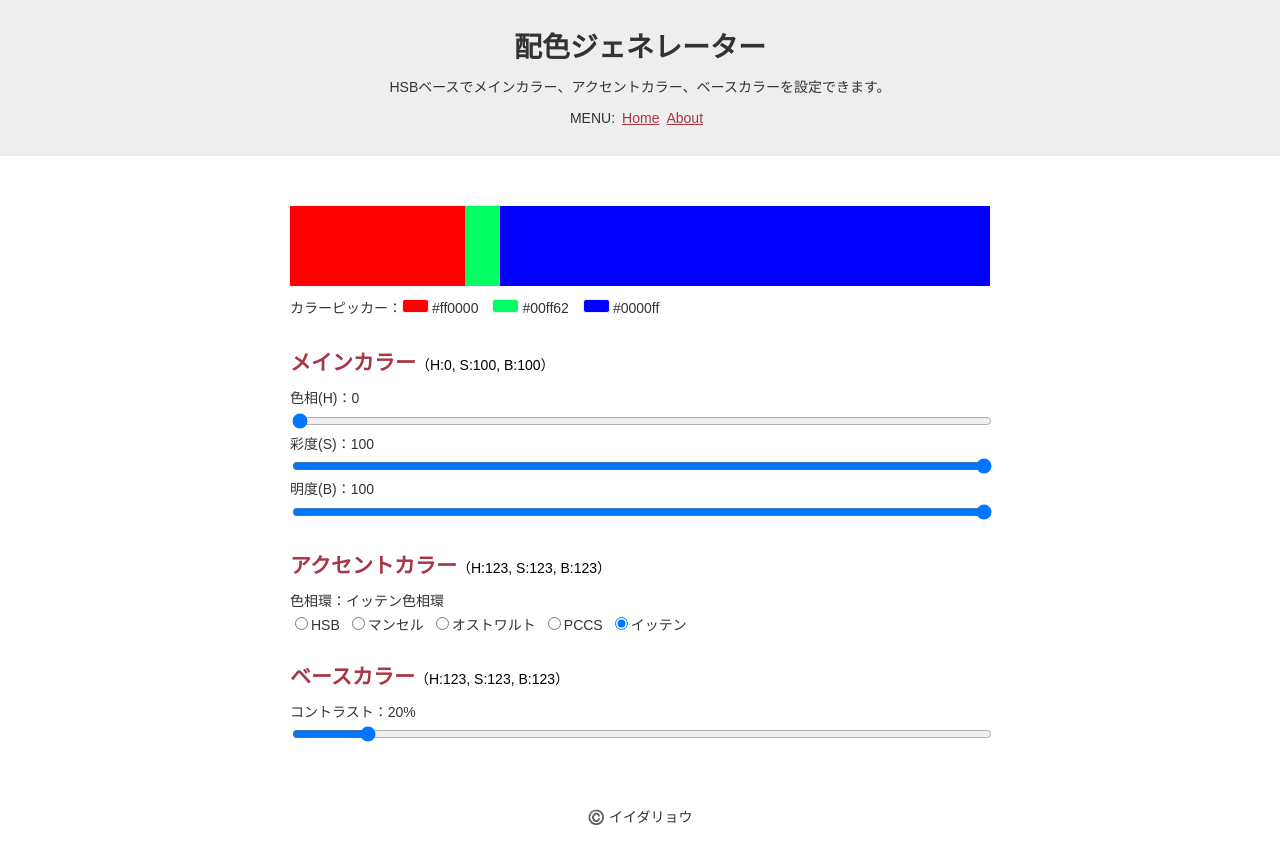
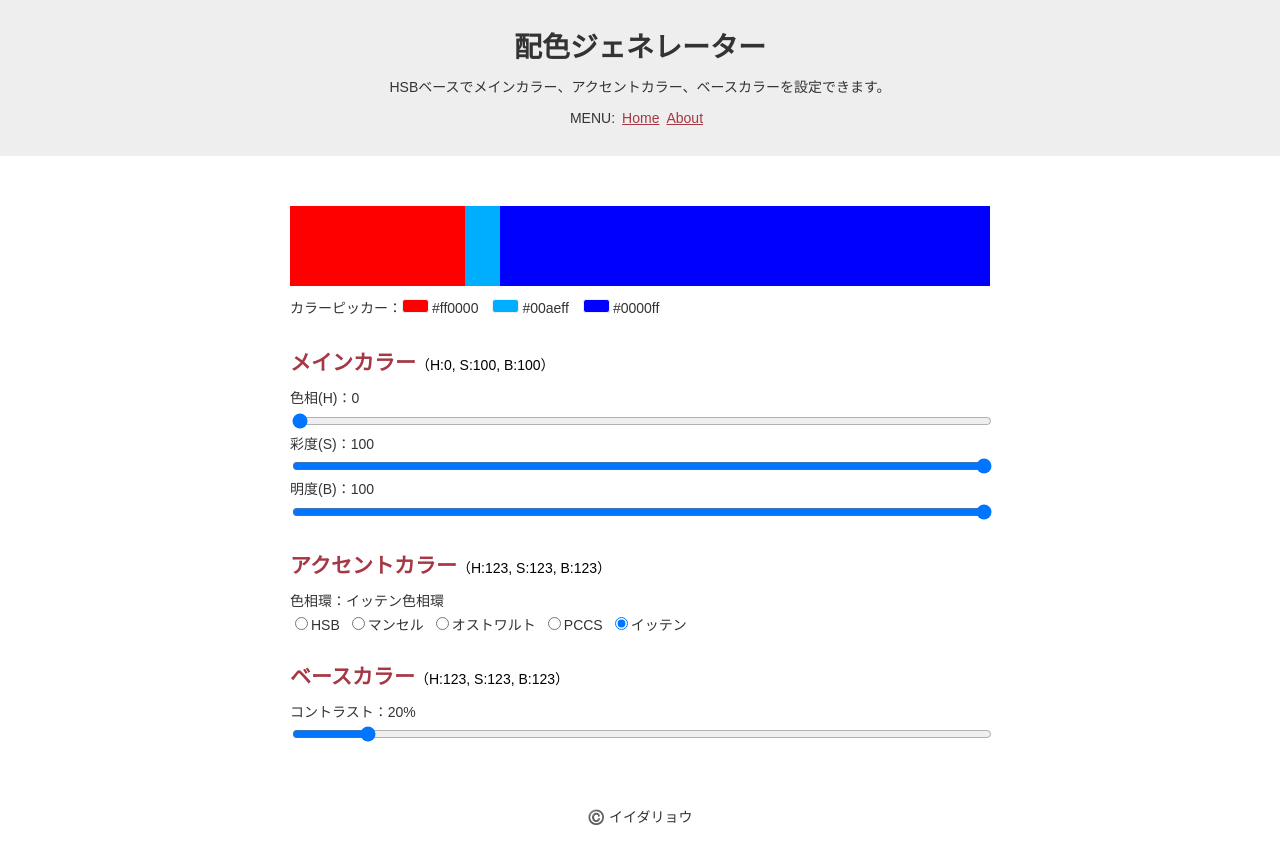
Before and after one commit to ryo-i/color-scheme-generator, a Next.js app: page / in a window 1280 px wide. Built offline with nearby package versions, Linux system fonts and the light colour scheme.

Commit message:
メインカラーのH値からアクセントカラーの色相環の基準色の範囲を割り出す #10

```diff
--- a/data/data.json
+++ b/data/data.json
@@ -27,9 +27,9 @@
         "hueCircle": {
             "hsb": [0, 30, 60, 90, 120, 150, 180, 210, 240, 270, 300, 330],
             "munsell": [7, 20, 47, 65, 115, 164, 177, 219, 276, 341],
-            "ostwald": [350, 24, 47, 159, 184, 200, 212, 305],
-            "pccs": [351, 17, 37, 50, 66, 154, 175, 192, 208, 243, 294, 332],
-            "itten": [354, 2, 15, 34, 56, 80, 143, 199, 206, 226, 278, 329]
+            "ostwald": [24, 47, 159, 184, 200, 212, 305, 350],
+            "pccs": [17, 37, 50, 66, 154, 175, 192, 208, 243, 294, 332, 351],
+            "itten": [2, 15, 34, 56, 80, 143, 199, 206, 226, 278, 329, 354]
         }
     },
     "footer": {
--- a/modules/colorConversion/accentColorHue.ts
+++ b/modules/colorConversion/accentColorHue.ts
@@ -7,7 +7,21 @@ function accentColorHue (keyColor: number[], mainColorHue: number) {
     console.log(keyColors);
     console.log(getHue);
 
-    return getHue;
+    for (let i = 0; i < keyColors.length; i++) {
+        if (keyColors[i] > mainColorHue && keyColors[i] !== keyColors[0]) {
+            const keyColor = keyColors[i-1];
+            const diff = mainColorHue - keyColor;
+            console.log('keyColor->' + keyColor);
+            console.log('diff->' + diff);
+            return　getHue;
+        } else if (keyColors[i] > mainColorHue && keyColors[i] === keyColors[0]) {
+            const keyColor = keyColors[keyColors.length - 1];
+            const diff = (360 - keyColor) + mainColorHue;
+            console.log('keyColor->' + keyColor);
+            console.log('diff->' + diff);
+            return　getHue;
+        }
+    }
 }
 
 export { accentColorHue };
--- a/modules/colorConversion/hsbToRgb.ts
+++ b/modules/colorConversion/hsbToRgb.ts
@@ -5,41 +5,41 @@ function hsbToRgb (h: number, s: number, b: number) {
 
     const max: number = (b / 100) * 255;
     const min: number = Math.round(max - ((s / 100) * max));
-    const difference: number = max - min;
+    const diff: number = max - min;
     console.log('max->' + max);
     console.log('min->' + min);
-    console.log('difference->' + difference);
+    console.log('diff->' + diff);
 
     if (h >= 0 && h <= 60) {
         console.log('Hが0-60だよー');
         red = max;
-        green = (h / 60) * (difference) + min;
+        green = (h / 60) * (diff) + min;
         blue = min;
     } else if (h >= 60 && h <= 120) {
         console.log('Hが60-120だよー');
-        red = ((120 - h) / 60) * (difference) + min;
+        red = ((120 - h) / 60) * (diff) + min;
         green = max;
         blue = min;
     } else if (h >= 120 && h <= 180) {
         console.log('Hが120-180だよー');
         red = min;
         green = max;
-        blue = ((h - 120) / 60) * (difference) + min;
+        blue = ((h - 120) / 60) * (diff) + min;
     } else if (h >= 180 && h <= 240) {
         console.log('Hが180-240だよー');
         red = min;
-        green = ((240 - h) / 60) * (difference) + min;
+        green = ((240 - h) / 60) * (diff) + min;
         blue = max;
     } else if (h >= 240 && h <= 300) {
         console.log('Hが240-300だよー');
-        red = ((h - 240) / 60) * (difference) + min;
+        red = ((h - 240) / 60) * (diff) + min;
         green = min;
         blue = max;
     } else if (h >= 300 && h <= 360) {
         console.log('Hが300-360だよー');
         red = max;
         green = min;
-        blue = ((360 - h) / 60) * (difference) + min;
+        blue = ((360 - h) / 60) * (diff) + min;
     }
 
     const rgb: {r: number, g: number, b: number} = {
```
Also changed, not shown: 1 other file (tests, documents, lock files or other folders).
